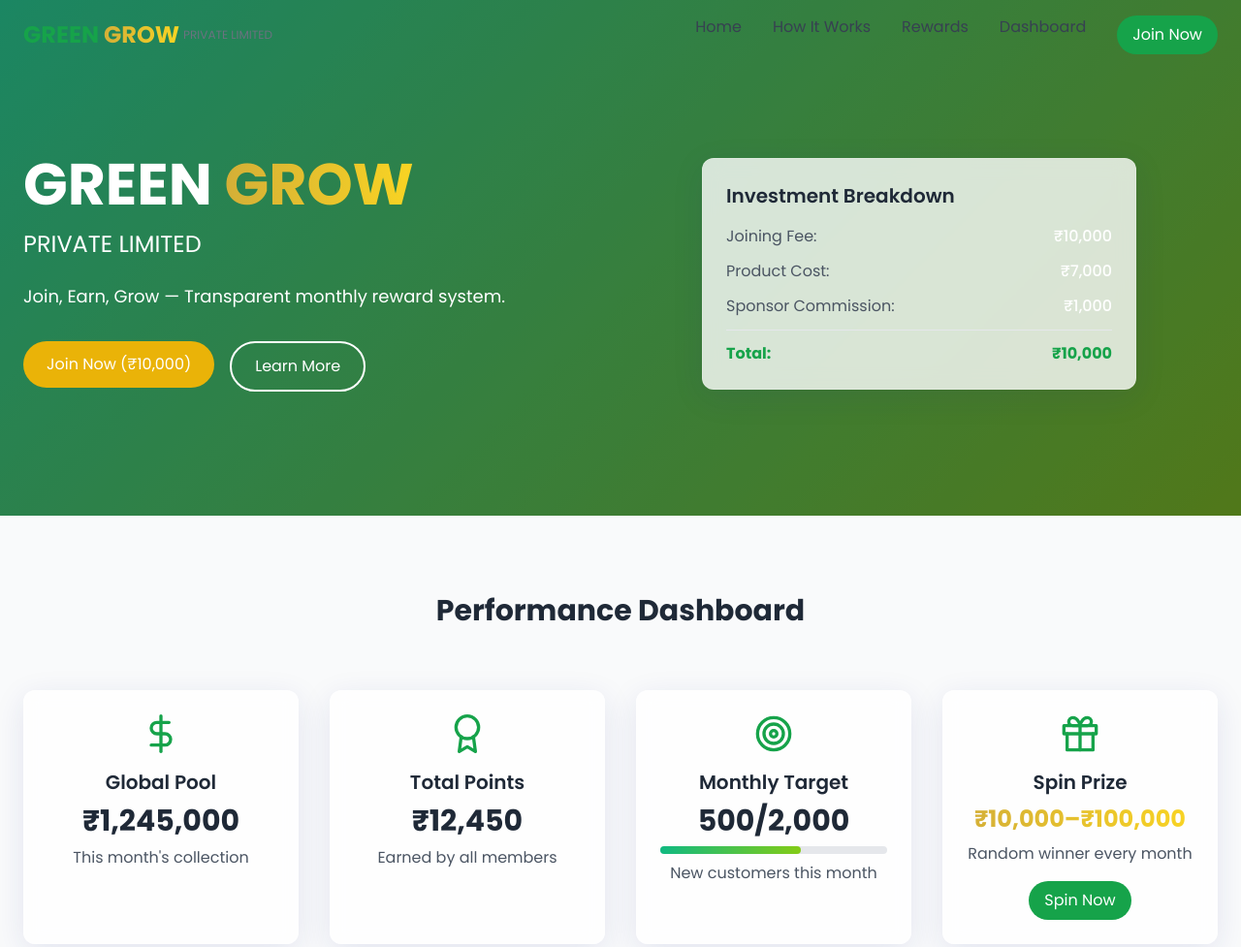
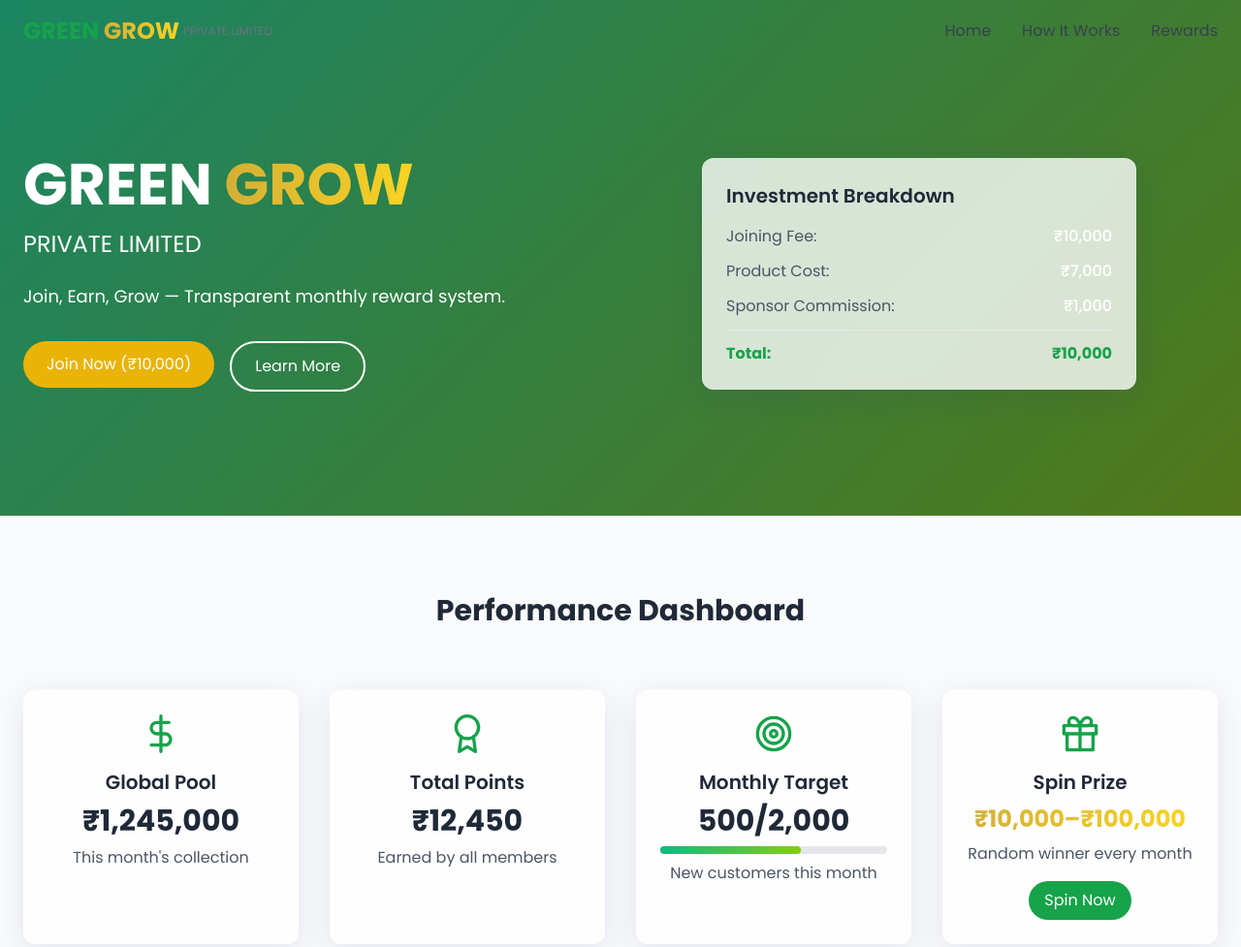
Before and after one commit to evolucy/GREEN-GROW-PVT-LTD, a plain HTML site: page index.html in a window 1280 px wide. Shown: the top 977 px of the page at 97% size. Drawn offline with nearby package versions, Linux system fonts and the light colour scheme.

Commit message:
Update index.html

```diff
--- a/index.html
+++ b/index.html
@@ -57,8 +57,6 @@
                     <a href="index.html#home" class="text-gray-700 hover:text-green-600 transition">Home</a>
                     <a href="how-it-works.html" class="text-gray-700 hover:text-green-600 transition">How It Works</a>
                     <a href="rewards.html" class="text-gray-700 hover:text-green-600 transition">Rewards</a>
-                    <a href="dashboard.html" class="text-gray-700 hover:text-green-600 transition">Dashboard</a>
-                    <a href="signup.html" class="bg-green-600 text-white px-4 py-2 rounded-full glow-on-hover hover:bg-green-700 transition">Join Now</a>
                 </div>
                 <button class="md:hidden focus:outline-none">
                     <i data-feather="menu"></i>
```
